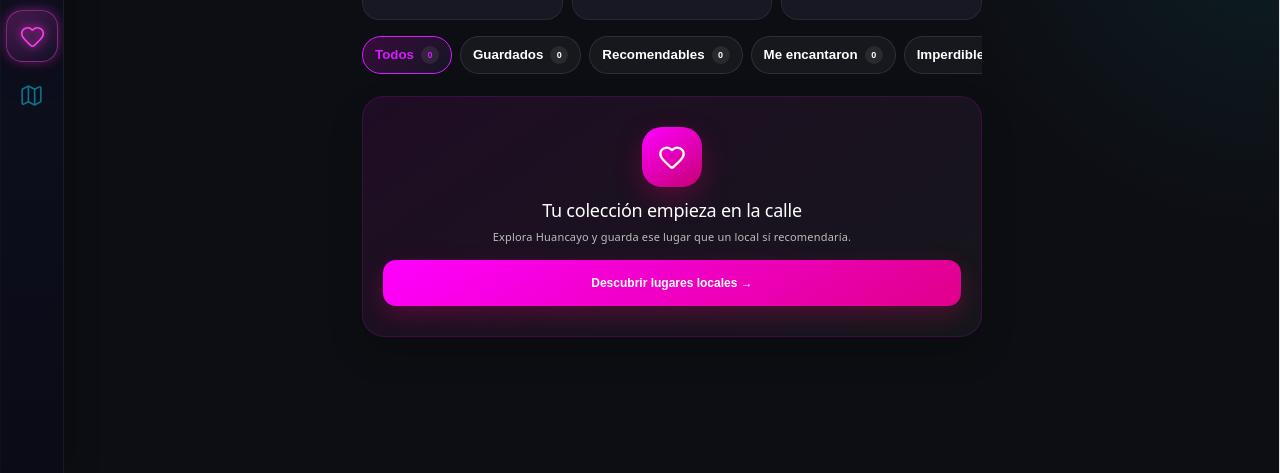
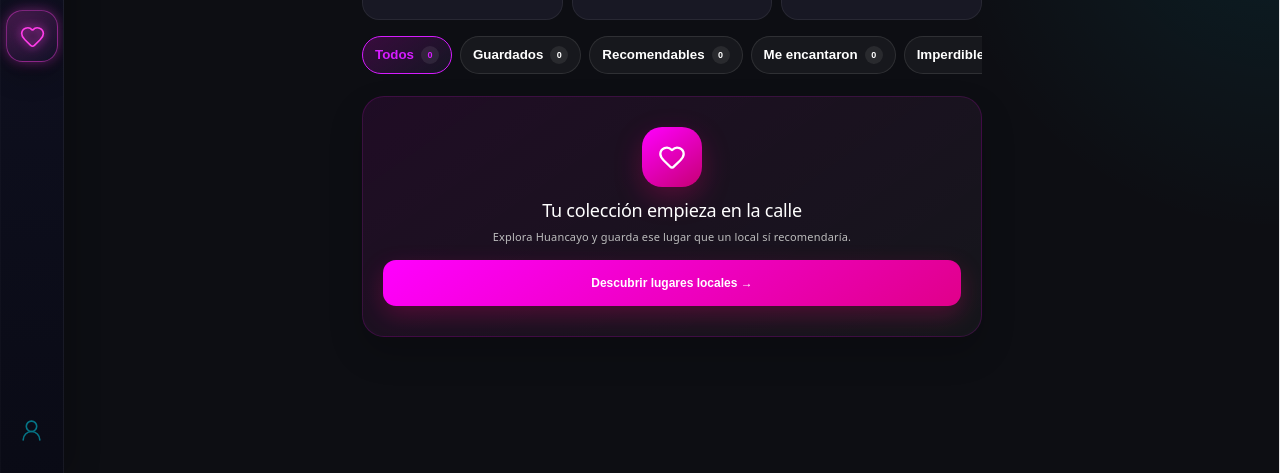
Before and after one commit to tridiprint2020/iguide-frontend, a React (Vite) app: page /favoritos in a window 1280 px wide. Shown: the part 327-800 px from the top of the page. Built offline with nearby package versions, Linux system fonts and the light colour scheme; no server answers.

Commit message:
fix: ordenar navegacion principal

```diff
--- a/src/components/Sidebar.tsx
+++ b/src/components/Sidebar.tsx
@@ -42,16 +42,16 @@ const NAVIGATION_ITEMS: NavigationItem[] = [
     end: true,
   },
   {
-    to: "/perfil",
-    icon: UserRound,
-    label: "Perfil",
-    tone: "magenta",
-  },
-  {
     to: "/explorer",
     icon: Compass,
     label: "Explorar",
     tone: "cyan",
+  },
+  {
+    to: "/mapa",
+    icon: Map,
+    label: "Mapa",
+    tone: "magenta",
   },
   {
     to: "/itinerario",
@@ -66,9 +66,9 @@ const NAVIGATION_ITEMS: NavigationItem[] = [
     tone: "magenta",
   },
   {
-    to: "/mapa",
-    icon: Map,
-    label: "Mapa",
+    to: "/perfil",
+    icon: UserRound,
+    label: "Perfil",
     tone: "cyan",
   },
 ];
@@ -111,6 +111,10 @@ function Sidebar() {
             title={item.label}
             aria-label={item.label}
             style={({ isActive }) => ({
+              marginTop:
+                item.to === "/perfil"
+                  ? "auto"
+                  : undefined,
               width: "50px",
               height: "50px",
               flexShrink: 0,
```
